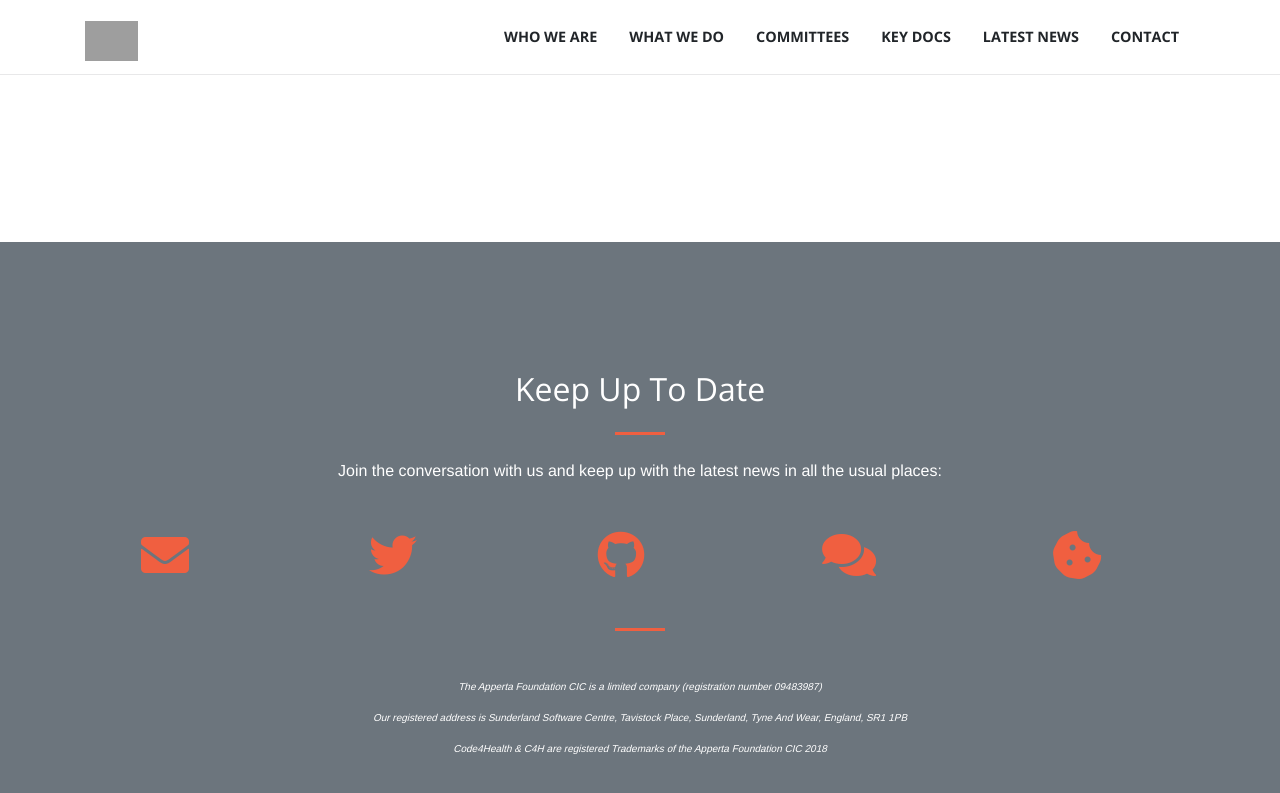
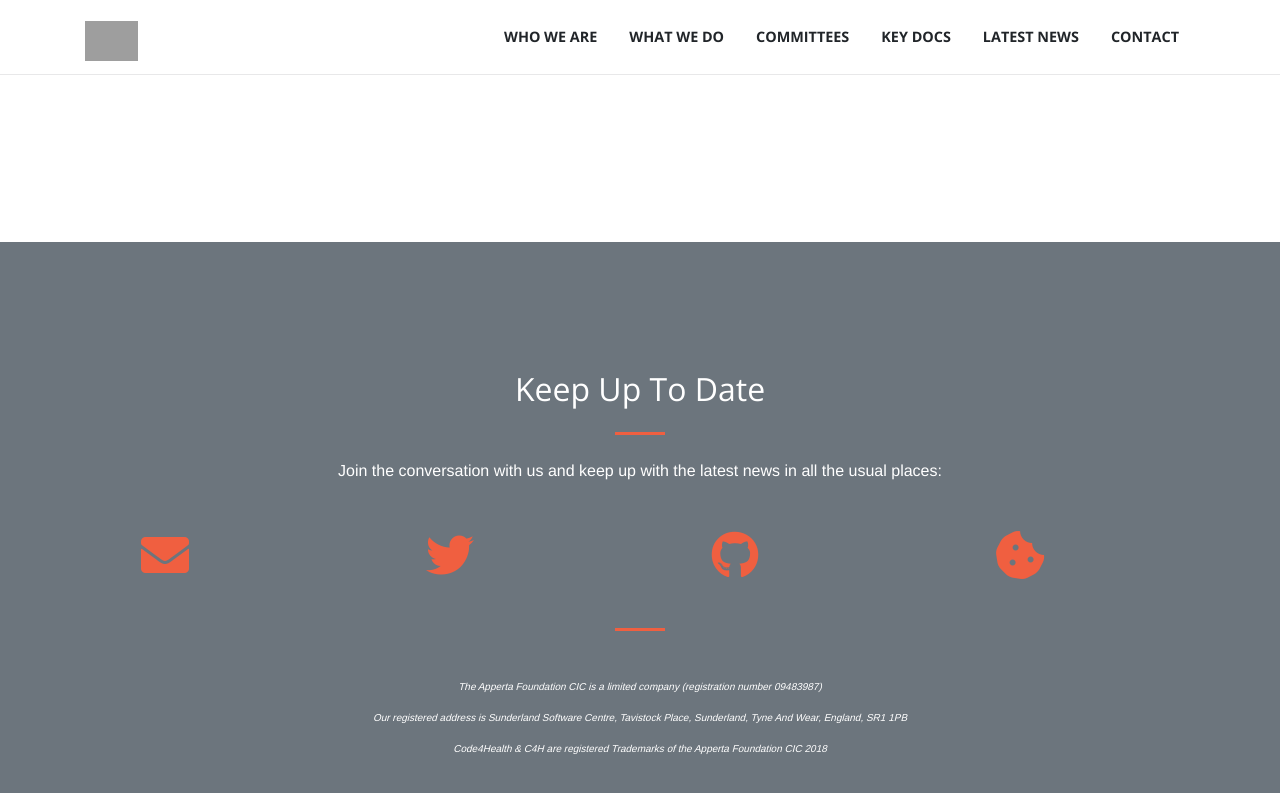
Before and after one commit to AppertaFoundation/apperta.org, a Jekyll site: the page built from _pages/openplatforms.md, in a window 1280 px wide and 900 px high, scrolled down 1051 px. Shown: the top 793 px of the window. Built offline with Jekyll 4.4.1, drawn with Linux system fonts in a browser that asks for light colours; nearby versions of some CDN libraries; some web fonts are replaced; grey boxes are pictures that could not be loaded.

Commit message:
Update page-footer.html

```diff
--- a/_includes/page-footer.html
+++ b/_includes/page-footer.html
@@ -20,9 +20,6 @@
                 <div class="col-md-2 mr-auto text-center">
                     <a href="https://github.com/appertafoundation" target="_blank" > <i class="fab fa-github fa-3x sr-contact"></i></a>
                 </div>
-                <div class="col-md-2 mr-auto text-center">
-      <a href="https://forums.apperta.org" target="_blank" ><i class="fas fa-comments fa-3x sr-contact"></i></a>
-          </div>
                 <div class="col-md-2 mr-auto text-center">
                     <a href="privacy"><i class="fas fa-cookie-bite fa-3x sr-contact"></i></a>
                 </div>
```
